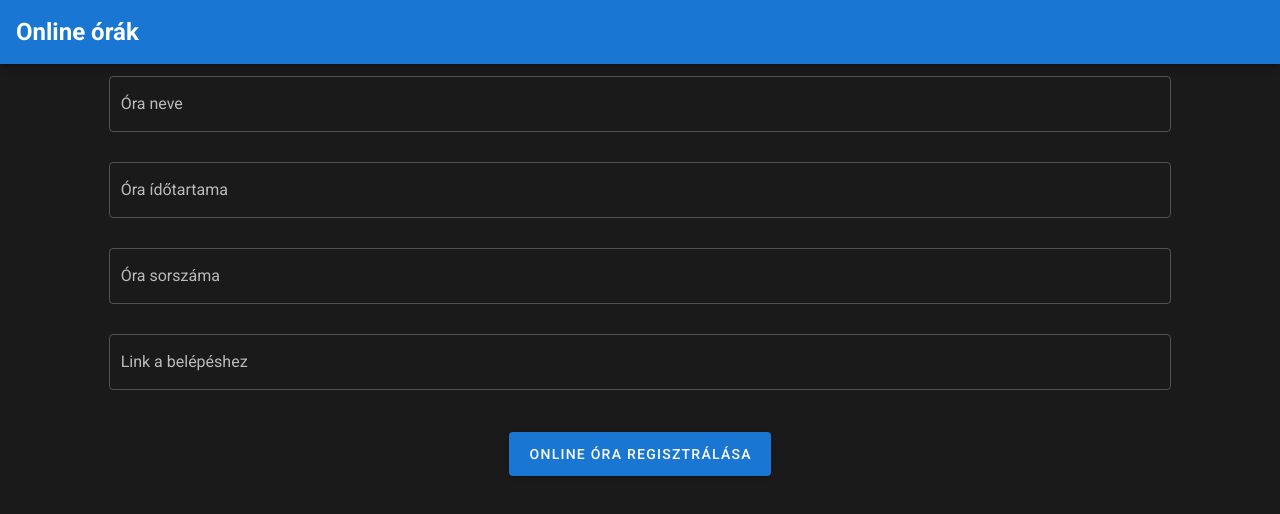
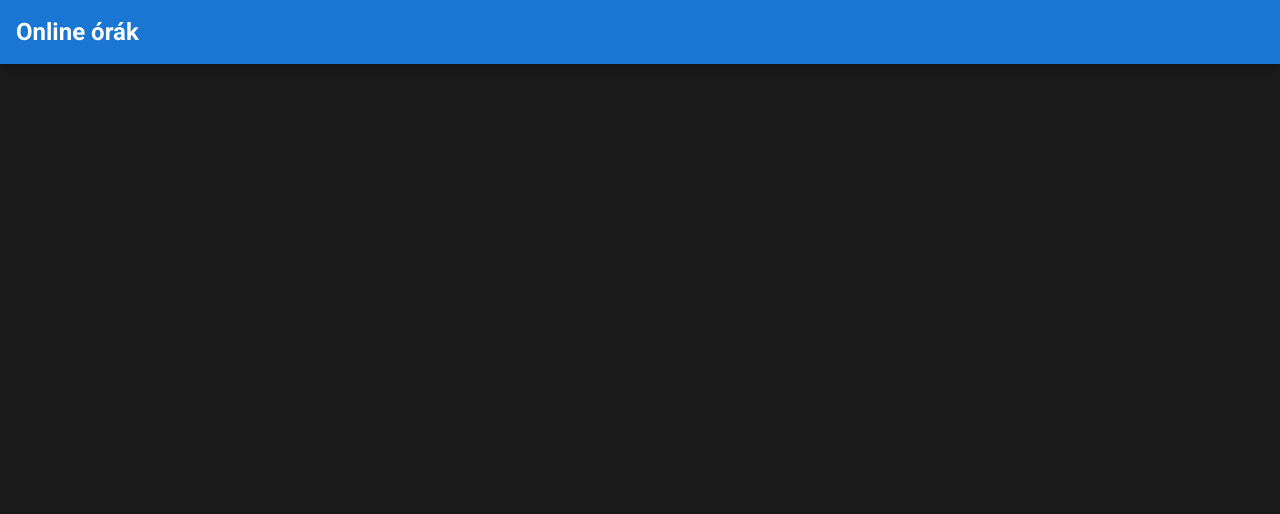
Before and after one commit to MarcellVokk/onlineokti-5a-admin, a Vue app: page / in a window 1280 px wide. Shown: the top 514 px of the page. Built offline with nearby package versions, Linux system fonts and the light colour scheme; what vuefire would draw is missing.

Commit message:
revert back

```diff
--- a/src/components/listOfClasses.vue
+++ b/src/components/listOfClasses.vue
@@ -56,7 +56,7 @@
 import { db } from '../firebase/db'
 import { increment } from '../firebase/db'
 
-var deffaultCollection = "5a-classes" //the working collection
+var deffaultCollection = "classes" //the working collection
 
 export default {
     data() {
@@ -88,7 +88,7 @@ export default {
         },
         isNotInConfig() {
             //true if admin mode
-            return true;
+            return false;
         },
         async setActive(id, active) {
             const ref = db.collection(deffaultCollection).doc(id);
```
